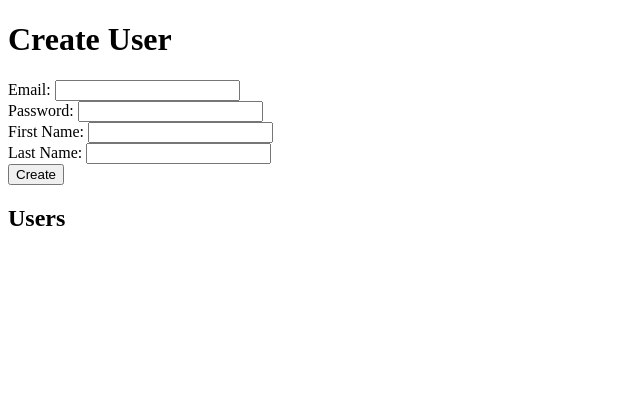
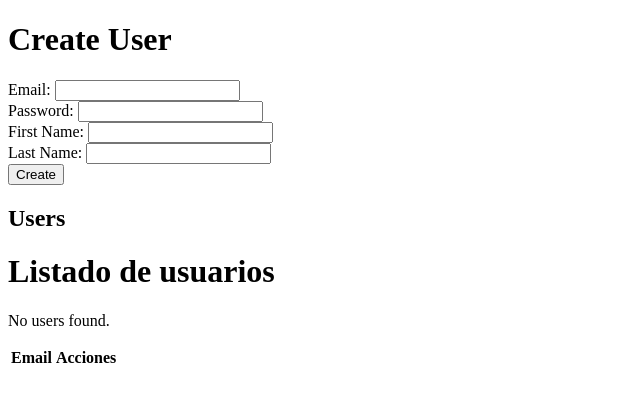
Before and after one commit to jonathanc0101/arquitectura-de-redes-y-servicios, a PHP site: page / in a window 1280 px wide. Shown: the top 402 px of the page, without its empty margins (0-640 px from the left). Run offline with PHP 8.4, Linux system fonts and the light colour scheme; data that the repository does not hold is empty.

Commit message:
tabla con usuarios

```diff
--- a/src/get_users.php
+++ b/src/get_users.php
@@ -1,15 +1,37 @@
-<?php
+<h1>Listado de usuarios</h1>
+
+<table>
+    <tr>
+        <th>Email</th>
+        <th>Acciones</th>
+    </tr>
+
+    <?php
     require "funciones_API.php";
+    // Supongamos que tenemos un array de usuarios
+    $usuarios = get_users();
 
-    $users = get_users();
-    if(count($users) > 0) {
-        echo "<ul>";
-		echo $users;
-        // foreach($users as $user) {
-        //     echo "<li>" . $user->email . " (" . $user->firstName . " " . $user->lastName . ")</li>";
-        // }
-        echo "</ul>";
-    } else {
+    if(count($usuarios) == 0) {
         echo "<p>No users found.</p>";
+        return;
     }
-?>
+
+    foreach ($usuarios as $usuario):
+    ?>
+        <tr>
+            <td><?php echo $usuario['email']; ?></td>
+            <td>
+                <form action="modify_user.php" method="post" style="display: inline;">
+                    <input type="hidden" name="email" value="<?php echo $usuario['email']; ?>">
+                    <button type="submit">Modificar</button>
+                </form>
+
+                <form action="delete_user.php" method="post" style="display: inline;">
+                    <input type="hidden" name="email" value="<?php echo $usuario['email']; ?>">
+                    <button type="submit">Eliminar</button>
+                </form>
+            </td>
+        </tr>
+    <?php endforeach; ?>
+
+</table>
--- a/src/network_utilities.php
+++ b/src/network_utilities.php
@@ -35,7 +35,7 @@ function CallAPI($method, $url, $data = false)
 
     curl_close($curl);
 
-    return $result;
+    return json_decode($result,TRUE);
 }
 
 ?>
```
